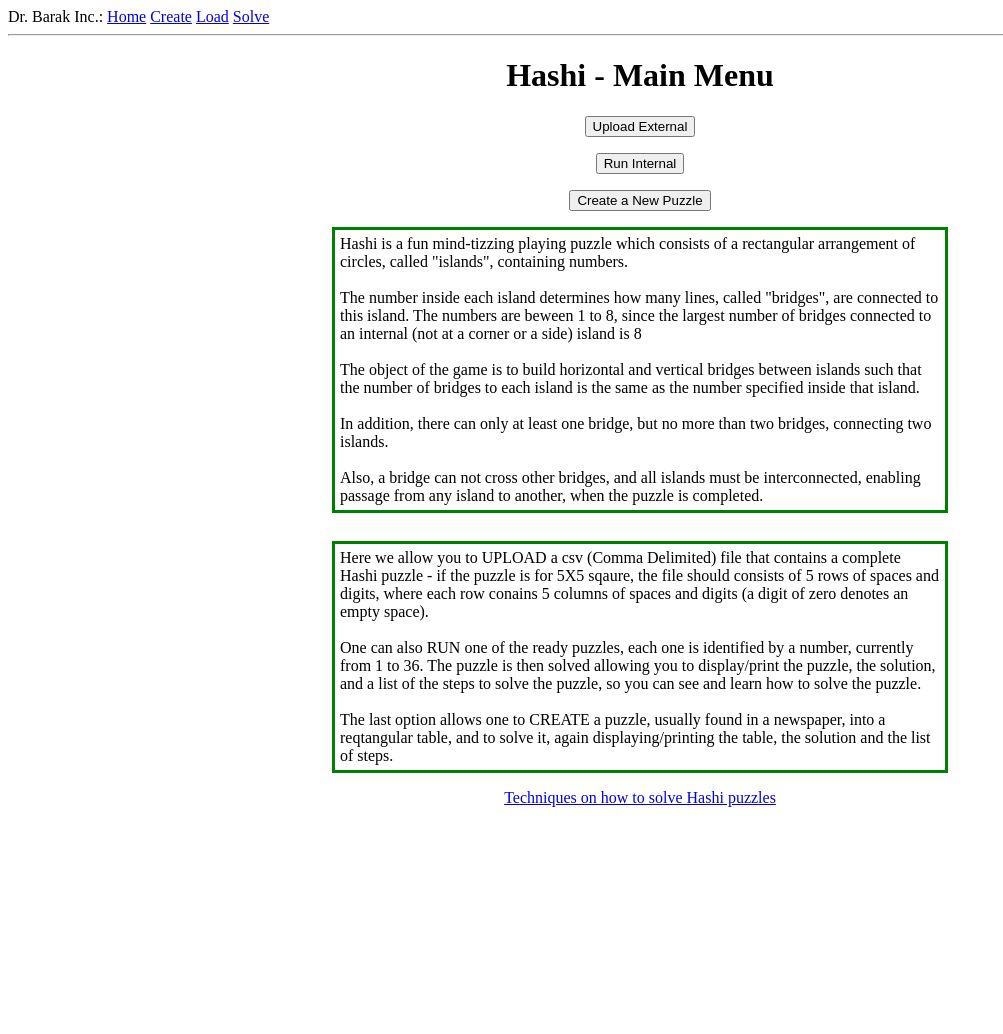
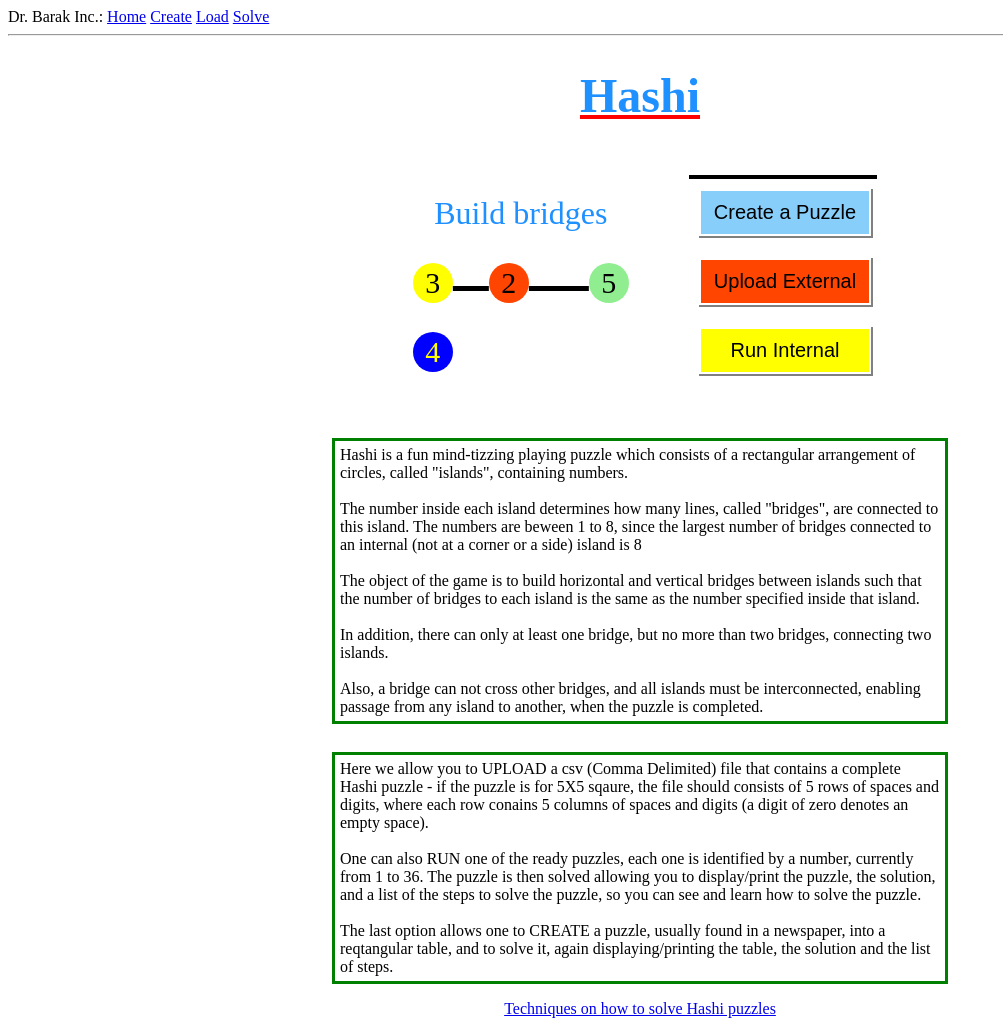
Before and after one commit to drbarak/cartisan, a Flask app: page / in a window 1280 px wide. Shown: the whole page, without its empty margins (0-1003 px from the left). Before the commit the page ends 807 px from the top, so only its background shows below. Run offline with Flask 2, Linux system fonts and the light colour scheme; data that the repository does not hold is empty; some libraries are stand-ins or nearby versions.

Commit message:
update main menu

```diff
--- a/mysite/prog/forms.py
+++ b/mysite/prog/forms.py
@@ -6,7 +6,7 @@ from flask_wtf.file import FileField, FileAllowed, FileRequired
 class MainMenuForm(FlaskForm):
     load = SubmitField('Upload External')
     solve = SubmitField('Run Internal')
-    create = SubmitField('Create a New Puzzle')
+    create = SubmitField('Create a Puzzle')
 
 class SolveForm(FlaskForm):
     hashi_num = IntegerField('Hashi Number', validators=[DataRequired(),
--- a/mysite/templates/base.html
+++ b/mysite/templates/base.html
@@ -29,6 +29,7 @@
         {% endif %}
         {% endwith %}
 
-        {% block content %}{% endblock %}
+        {% block content %}
+        {% endblock %}
     </body>
 </html>
--- a/mysite/templates/main_menu.html
+++ b/mysite/templates/main_menu.html
@@ -1,19 +1,37 @@
 {% extends "base.html" %}
 
 {% block content %}
-    <div style="text-align:center">
-
-        <h1>Hashi - {{ title }}</h1>
-        <form action="" method="post" novalidate>
-            {{ form.hidden_tag() }}
-            <p><p>
-            <p>{{ form.load() }}<p>
-            <p><p>
-            <p>{{ form.solve() }}<p>
-            <p><p>
-            <p>{{ form.create() }}<p>
-            <div class="boxed" style= "text-align:left">
 <style>
+    th, td {padding: 10px;}
+    table.center {
+            margin-left: auto;
+            margin-right: auto;
+            border-collapse: separate;
+            border-spacing: 50px 0;
+            }
+    span {
+      border-bottom: 2px solid gray;
+      border-right: 2px solid gray;
+      padding: 2px;
+      display: inline-block;
+      width: 100%;
+    }
+    .button{
+        width: 100%;
+        padding: 10px;
+        font: bold;
+        font-size: 20px;
+        border: none;
+    }
+    .button_blue{
+        background-color: LightSkyBlue;
+    }
+    .button_red{
+        background-color: OrangeRed;
+    }
+    .button_yellow{
+        background-color: yellow;
+    }
     .boxed {
           width: 600px;
           border: 3px solid green;
@@ -22,7 +40,74 @@
           margin-left: auto;
           margin-right: auto;
     }
+    .circle {
+      width: 40px;
+      height: 40px;
+      line-height: 40px;
+      border-radius: 50%;
+      border: none;
+      font-size: 30px;
+      font: bold;
+      text-align: center;
+      display: inline-block;;
+    }
 </style>
+
+    <div style="text-align:center">
+        <u style="color:Red;">
+            <h1 style="color:DodgerBlue;font-size:3em;">
+                Hashi
+            </h1>
+        </u>
+        <form action="" method="post" novalidate>
+            {{ form.hidden_tag() }}
+            <p></p>
+        <div style="text-align:center">
+            <p></p>
+            <table class="center">
+                <tr>
+                    <td></td>
+                    <td style="border-bottom:4px solid black"></td>
+                </tr>
+                <tr>
+                    <td style="text-align:center"><text style="color:DodgerBlue;font-size: 2em;"> Build bridges </text></td>
+                    <td>
+                        <span> {{ form.create(class_="button button_blue") }} </span>
+                    </td>
+                </tr>
+                <tr>
+                    <td style="text-decoration: line-through; text-decoration-thickness:5px;">
+                        <div class="circle" style="background-color:yellow;">
+                            3
+                        </div>
+                         &nbsp; &nbsp; &nbsp; &nbsp;
+                        <div class="circle" style="background-color:OrangeRed;">
+                            2
+                        </div>
+                         &nbsp; &nbsp; &nbsp; &nbsp; &nbsp; &nbsp; &nbsp;
+                        <div class="circle" style="background-color:lightgreen;">
+                            5
+                        </div>
+                    </td>
+                    <td>
+                        <span>{{ form.load(class_="button button_red") }}</span>
+                    </td>
+                </tr>
+                <tr>
+                    <td>
+                        <div class="circle" style="background-color:blue;color:yellow;">
+                            4
+                        </div>
+                    </td>
+                    <td>
+                        <span>{{ form.solve(class_="button button_yellow") }}</span>
+                    </td>
+                </tr>
+            </table>
+        </div>
+        <br><br>
+        <p></p>
+        <div class="boxed" style= "text-align:left">
 Hashi is a fun mind-tizzing playing puzzle which consists of
 a rectangular arrangement of circles, called "islands", containing numbers.
 <br><br>
@@ -56,7 +141,6 @@ of the steps to solve the puzzle, so you can see and learn how to solve the puzz
 The last option allows one to CREATE a puzzle, usually found in a newspaper, into a reqtangular table,
 and to solve it, again displaying/printing the table, the solution and the list of steps.
         </div>
-
             <p><a href="https://www.conceptispuzzles.com/index.aspx?uri=puzzle/hashi/techniques" target="_blank">Techniques on how to solve Hashi puzzles</a></p>
         </form>
     </div>
```
Also changed, not shown: mysite/png/ajax-loader.gif (added). Lines whose indentation alone changed are shown as unchanged.
